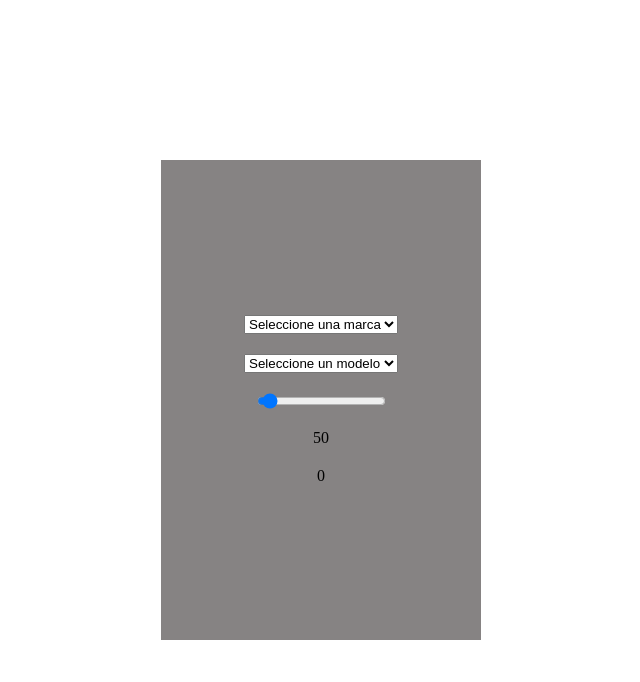
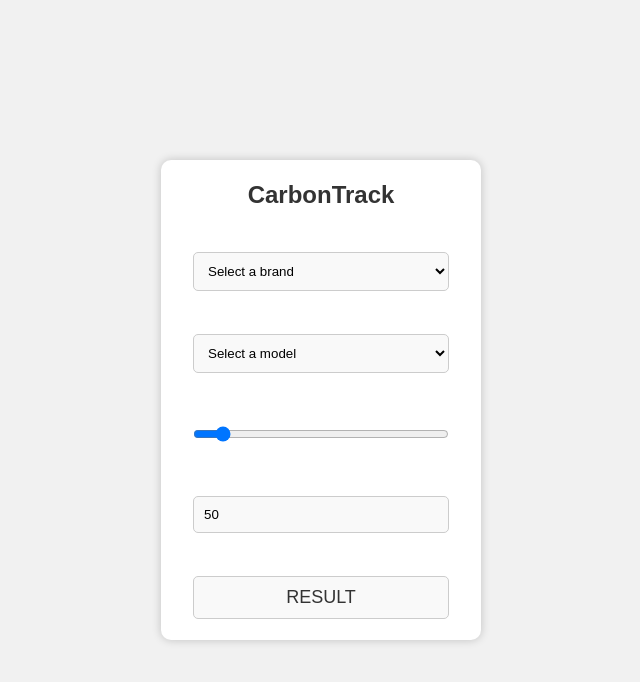
Before and after one commit to DPachoGit/API-CARBON, a website with bundled scripts: page index.html in a window 1280 px wide. Shown: the whole page, without its empty margins (319-959 px from the left). Built offline with nearby package versions, Linux system fonts and the light colour scheme; some packages are replaced by stand-ins of ours; no server answers.

```diff
--- a/components/cartCreate.js
+++ b/components/cartCreate.js
@@ -15,9 +15,11 @@
     this.emissionsResult = document.getElementById("emissionsResult");
     /* Selecciono por id el input y el tag p y le añado un event lisener con un bind apuntando a la clase misma */
     this.kmInput = document.getElementById("kmInput");
-    this.kmValue = document.getElementById("kmValue");
-    this.kmInput.addEventListener("input", this.handleKmInput.bind(this));
-    }
+    this.kmValueInput = document.getElementById("kmValueInput");
+    this.kmInput.addEventListener("input", this.handleKmInputChange.bind(this));
+    this.kmValueInput.addEventListener("input", this.handleKmValueInputChange.bind(this));
+    this.kmValue = this.kmInput.value;
+  }
     /* Añade a brandSelector los nombres que salen de hacer un fetch con el metodo getBrand */
     async fillBrandSelector() {
     /* Por cada marca crea una opcion para el selector brandSelector. Como nombre le pone el name y como valor la id */
@@ -29,7 +31,7 @@
     this.brandSelector.appendChild(option);
     });
     }
-    /* Con el event lisener que hay en constructor cuando cambie el selector de brand  */
+    /* Con el event lisener que hay en constructor cuando cambie el selector de brand */
     async handleBrandSelection(event) {
     /* Guardamos en una variable la id "value" haciendo target a la opcion que esta siendo seleccionada */
     const selectedBrandId = event.target.value;
@@ -38,7 +40,7 @@
     const modelList = await this.newFetch.getModel(selectedBrandId);
     this.fillModelSelector(modelList);
     }
-    /* Cuando recibamos la lista de modelos por cada uno  */
+    /* Cuando recibamos la lista de modelos por cada uno */
     fillModelSelector(modelList) {
     modelList.forEach((model) => {
     const option = document.createElement("option");
@@ -47,25 +49,34 @@
     this.modelSelector.appendChild(option);
     });
     }
+    /* Cuando selecionas un modelo se hace un fetch para sacar una estimacion de co2 y pegarla en el tag p */
+    handleModelSelection(event) {
+      const selectedModelId = event.target.value;
+
+      this.newFetch
+        .getEstimates(selectedModelId, this.kmValue)
+        .then((emissions) => {
+          this.emissionsResult.textContent = emissions + "kg";
+        })
+        .catch((err) => {
+          console.error(err);
+        });
+    }
+    /* Mientras que en el modelSelector tengamos opciones elimina opciones */
     clearModelSelector() {
-    while (this.modelSelector.firstChild) {
-    this.modelSelector.removeChild(this.modelSelector.firstChild);
+      while (this.modelSelector.firstChild) {
+      this.modelSelector.removeChild(this.modelSelector.firstChild);
+      }
+      }
+    /* actualiza el valor de kmInput cuando el event lisener del contructor recive un input luego actualiza el valor de kmValueInput*/
+    handleKmInputChange() {
+      this.kmValue = this.kmInput.value; // Actualiza el valor de kmValue al modificar kmInput
+      this.kmValueInput.value = this.kmValue; // Actualiza el valor de kmValueInput
     }
-    }
-    handleModelSelection(event) {
-    const selectedModelId = event.target.value;
-
-    this.newFetch.getEstimates(selectedModelId, this.kmValue.textContent) // Llamar al método getEstimates
-    .then((emissions) => {
-    // Actualizar el elemento HTML con el resultado de las emisiones
-    this.emissionsResult.textContent = emissions + " kg.";
-    })
-    .catch((err) => {
-    console.error(err);
-    });
-    }
-    handleKmInput() {
-    this.kmValue.textContent = this.kmInput.value; // Actualizar el valor mostrado en tiempo real
+    /* actualiza el valor de kmValueInput cuando el event lisener del contructor recive un input luego actualiza el valor de kmInput*/
+    handleKmValueInputChange() {
+      this.kmValue = this.kmValueInput.value; // Actualiza el valor de kmValue al modificar kmValueInput
+      this.kmInput.value = this.kmValue; // Actualiza el valor de kmInput
     }
 }
 
--- a/index.html
+++ b/index.html
@@ -8,17 +8,17 @@
 </head>
 <body>
     <section id="formContainer">
-        <div class="formInContainer">
+      <div class="formInContainer">
+          <h1>CarbonTrack</h1>
         <select id="brandSelector">
-          <option value="" disabled selected>Seleccione una marca</option>
+          <option value="" disabled selected>Select a brand</option>
         </select>
         <select id="modelSelector">
-          <option value="" disabled selected>Seleccione un modelo</option>
+          <option value="" disabled selected>Select a model</option>
         </select>
-        <input type="range" id="kmInput" min="0" max="1000" step="1" value="50"> <!-- Agrega un input para que el usuario ingrese los kilómetros -->
-        <span id="kmValue">50</span>
-        <p id="emissionsResult">0</p> <!-- Agrega un elemento donde se mostrarán las emisiones -->
-        </div>
+        <input type="range" id="kmInput" min="0" max="1000" step="1" value="50">
+        <input type="number" id="kmValueInput" min="0" max="1000" step="1" value="50">
+        <p id="emissionsResult">RESULT</p>
       </section>
 
 </body>
--- a/style/style.css
+++ b/style/style.css
@@ -1,15 +1,17 @@
-*{
+* {
     margin: 0;
     padding: 0;
     box-sizing: border-box;
 }
 
-body{
+body {
     width: 100%;
     height: 100%;
+    font-family: Arial, sans-serif;
+    background-color: #f1f1f1;
 }
 
-#formContainer{
+#formContainer {
     display: flex;
     flex-direction: column;
     justify-content: center;
@@ -19,13 +21,72 @@
     height: 100vh;
 }
 
-.formInContainer{
+.formInContainer {
     display: flex;
     flex-direction: column;
-    justify-content: center;
+    justify-content: space-around;
     align-items: center;
     gap: 20px;
     width: 25%;
     height: 60%;
-    background-color: rgba(56, 51, 51, 0.603);
+    background-color: #fff;
+    border-radius: 10px;
+    box-shadow: 0 0 10px rgba(0, 0, 0, 0.2);
 }
+
+h1 {
+    font-size: 24px;
+    color: #333;
+    text-align: center;
+    margin-top: 10px;
+}
+
+select,
+input[type="range"],
+input[type="number"],
+p#emissionsResult {
+    width: 80%;
+    padding: 10px;
+    border-radius: 5px;
+    border: 1px solid #ccc;
+    background-color: #f9f9f9;
+}
+
+select:focus,
+input[type="range"]:focus,
+input[type="number"]:focus {
+    outline: none;
+    border-color: #999;
+}
+
+input[type="range"]::-webkit-slider-thumb {
+    -webkit-appearance: none;
+    appearance: none;
+    width: 14px;
+    height: 14px;
+    background-color: #333;
+    border-radius: 50%;
+    cursor: pointer;
+}
+
+input[type="range"]::-moz-range-thumb {
+    width: 14px;
+    height: 14px;
+    background-color: #333;
+    border-radius: 50%;
+    cursor: pointer;
+}
+
+input[type="number"]::-webkit-inner-spin-button,
+input[type="number"]::-webkit-outer-spin-button {
+    -webkit-appearance: none;
+    appearance: none;
+    margin: 0;
+}
+
+#emissionsResult {
+    font-size: 18px;
+    color: #333;
+    text-align: center;
+    margin-bottom: 10px;
+}
```
Also changed, not shown: 1 other file.
